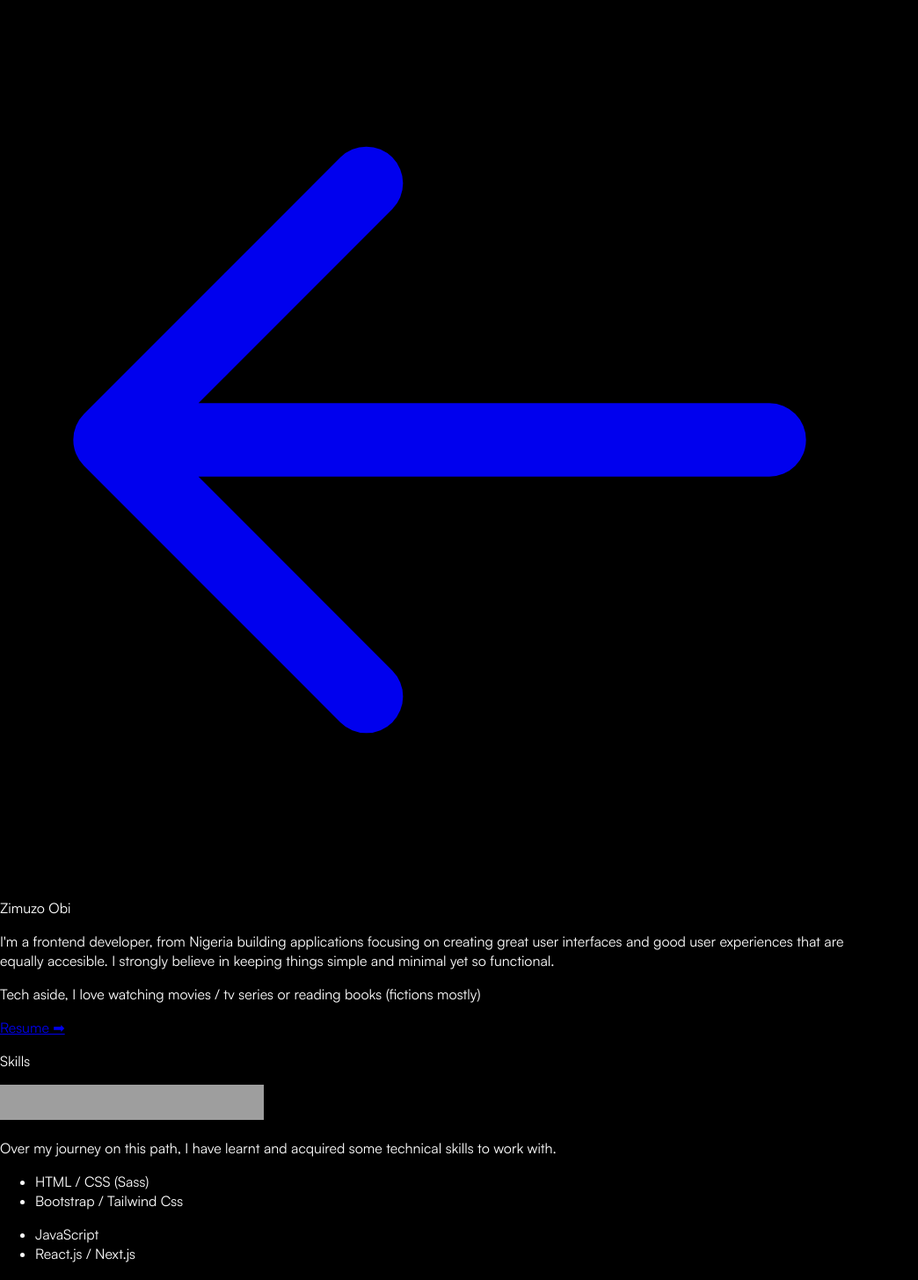
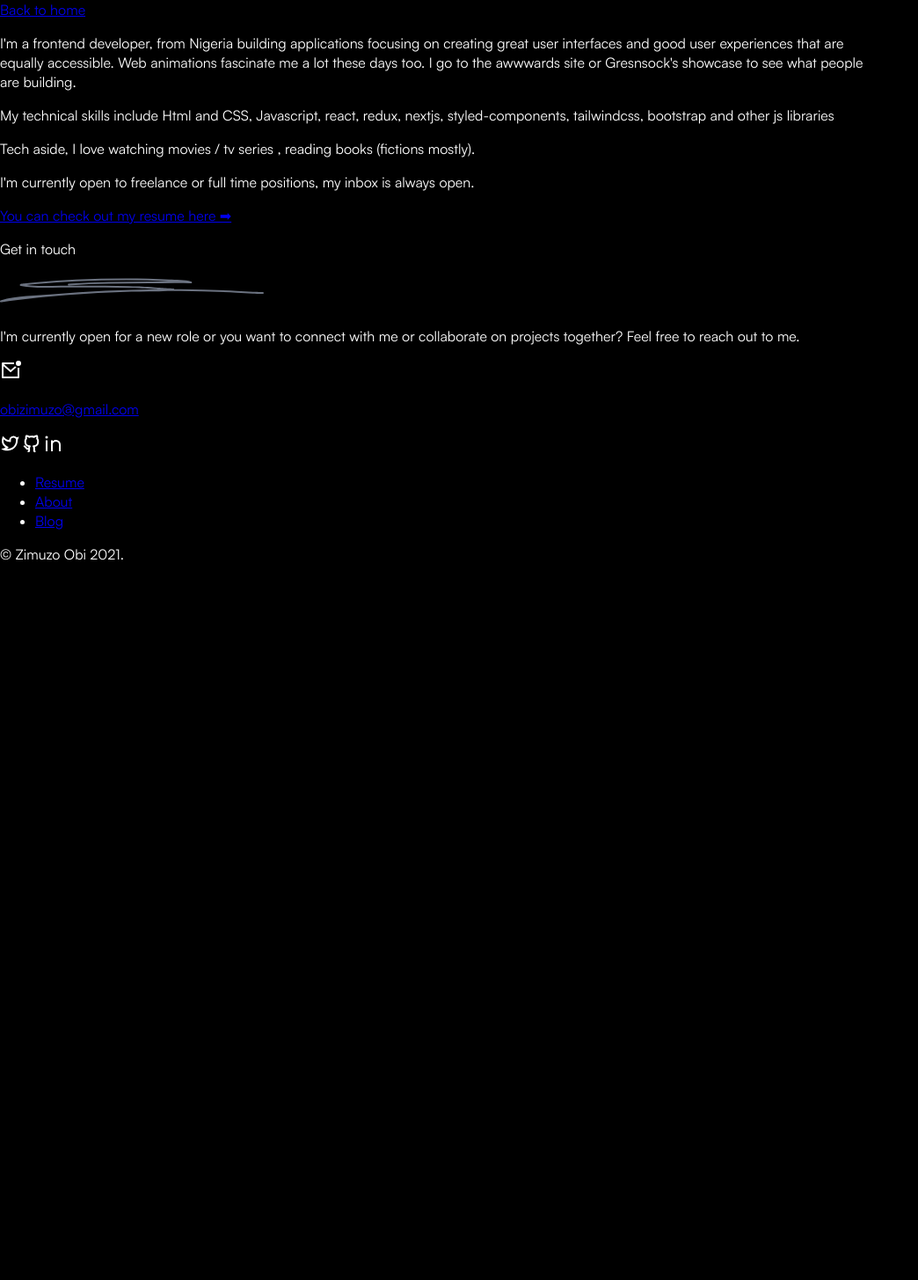
Before and after one commit to Obizim/Obizim_, a Next.js app: page /about in a window 1280 px wide. Shown: the top 1455 px of the page at 88% size, without its empty margins (0-1044 px from the left). After the commit the page ends 800 px from the top, so only its background shows below. Built offline with nearby package versions, Linux system fonts and the light colour scheme; grey boxes are pictures that could not be loaded.

Commit message:
about text edit

```diff
--- a/components/footer/index.js
+++ b/components/footer/index.js
@@ -2,8 +2,8 @@ import Link from "next/link"
 
 const Footer = () => {
   return (
-    <footer className="mt-10 py-8 text-gray-500">
-      <div className="wrapper px-[15px] border-t border-header_bg py-4 mx-auto flex flex-col sm:flex-row justify-between">
+    <footer className="mt-10 py-8 text-gray-500 font-semibold">
+      <div className="wrapper px-[15px] border-t border-header_bg pt-8 pb-4 mx-auto flex flex-row justify-between">
         <ul className="space-y-4">
           <li><a
           href="https://docs.google.com/document/d/10a6I0lJOP3cDdR3cy7X9NHNlZdXoE6nOC3xWAGGjds4/edit?usp=sharing"
--- a/pages/about.js
+++ b/pages/about.js
@@ -1,7 +1,7 @@
-import Image from "next/image";
 import Head from "next/head";
 import Contact from "../components/contact";
 import Link from "next/link";
+import { Underline } from "../components/icons";
 
 const About = () => {
   return (
@@ -12,77 +12,29 @@ const About = () => {
 
       <section className="space-y-8 mt-12 relative">
 
-      <div className="absolute -top-14 -left-2 lg:-left-10 z-50">
+      <div className="">
         <Link href="/">
-        <a
-          className="clear block w-6 text-white fixed"
-        >
-          <svg viewBox="0 0 24 24" stroke="currentColor">
-            <path
-              strokeLinecap="round"
-              strokeLinejoin="round"
-              strokeWidth="2"
-              d="M10 19l-7-7m0 0l7-7m-7 7h18"
-            ></path>
-          </svg>
+        <a className="clear block text-gray-500 underline">
+          Back to home
         </a></Link>
       </div>
-
-        <p className="text-4xl w-full max-w-4xl font-bold tracking-wide">
-          Zimuzo Obi
-        </p>
         <div className="w-full lg:w-9/12 space-y-4">
           <p>
-            I'm a frontend developer, from Nigeria building applications
-            focusing on creating great user interfaces and good user experiences
-            that are equally accesible. I strongly believe in keeping things
-            simple and minimal yet so functional.
+          I'm a frontend developer, from Nigeria building applications focusing on creating great user interfaces and good user experiences that are equally accessible. Web animations fascinate me a lot these days too. I go to the awwwards site or Gresnsock's showcase to see what people are building.
           </p>
-
+          <p>My technical skills include Html and CSS, Javascript, react, redux, nextjs, styled-components, tailwindcss, bootstrap and other js libraries</p>
           <p>
-            Tech aside, I love watching movies / tv series or reading books
-            (fictions mostly)
+            Tech aside, I love watching movies / tv series , reading books
+            (fictions mostly).
           </p>
+          <p>I'm currently open to freelance or full time positions, my inbox is always open.</p>
         </div>
-        <a
-          href="https://docs.google.com/document/d/10a6I0lJOP3cDdR3cy7X9NHNlZdXoE6nOC3xWAGGjds4/edit?usp=sharing"
+        <a href="https://docs.google.com/document/d/10a6I0lJOP3cDdR3cy7X9NHNlZdXoE6nOC3xWAGGjds4/edit?usp=sharing"
           target="blank"
           className="inline-block border-b">
-          Resume ➡
+          You can check out my resume here ➡
         </a>
       </section>
-
-      <section className="sm:mt-32 mt-24">
-        <div className="relative space-y-6">
-          <p className="text-2xl text-gray-300 w-max uppercase tracking-widest">
-            Skills
-          </p>
-          <Image
-            src="/images/underline.svg"
-            width="300px"
-            height="40px"
-            alt="A text underline svg"
-            className="absolute bottom-0 pointer-events-none select-none"
-          />
-          <p className="sm:w-1/2">
-            Over my journey on this path, I have learnt and acquired some
-            technical skills to work with.
-          </p>
-          <div className="mt-10">
-            <div className="list-disc list-inside flex flex-col space-y-4 sm:space-y-0 sm:flex-row sm:space-x-20">
-              <ul className="list-disc list-inside space-y-4">
-                <li>HTML / CSS (Sass)</li>
-                <li>Bootstrap / Tailwind Css</li>
-              </ul>
-              <ul className="list-disc list-inside space-y-4">
-                <li>JavaScript</li>
-                <li>React.js / Next.js</li>
-              </ul>
-            </div>
-          </div>
-        </div>
-      </section>
-
       <Contact />
     </div>
   );
--- a/pages/index.js
+++ b/pages/index.js
@@ -37,8 +37,7 @@ export default function Home() {
           <p className="text-2xl text-gray-500 w-max uppercase">See my works</p>
           <Underline styleClass="pointer-events-none select-none"/>
           <p className="text-lg sm:w-1/2">
-            I work on projects to practice stuffs I learn and here are some of
-            the featured projects.
+            I work on projects to better my skills and apply what I learnt. Here some of featured projects.
           </p>
         </div>
 
```
Also changed, not shown: styles/globals.css (line endings or trailing spaces).
